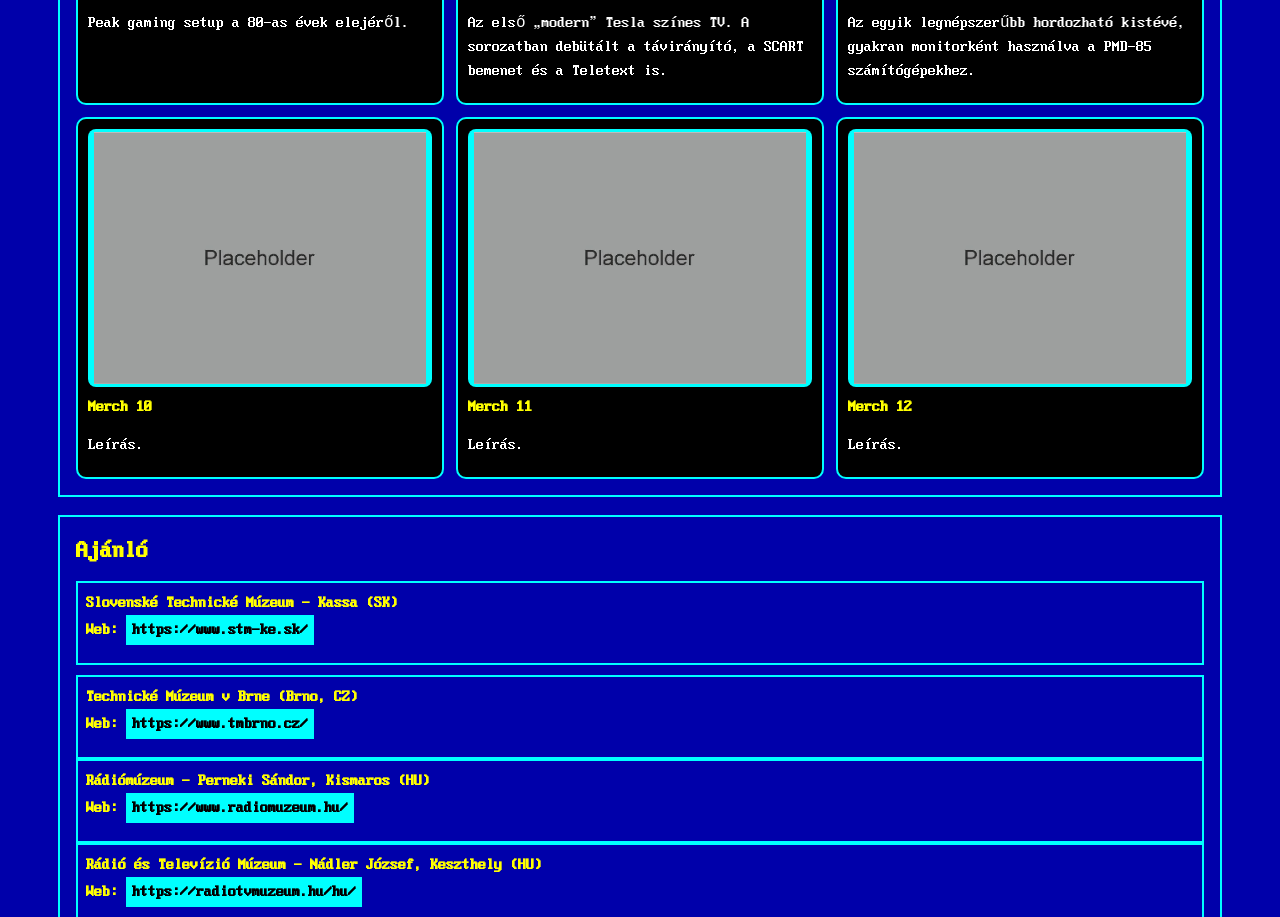
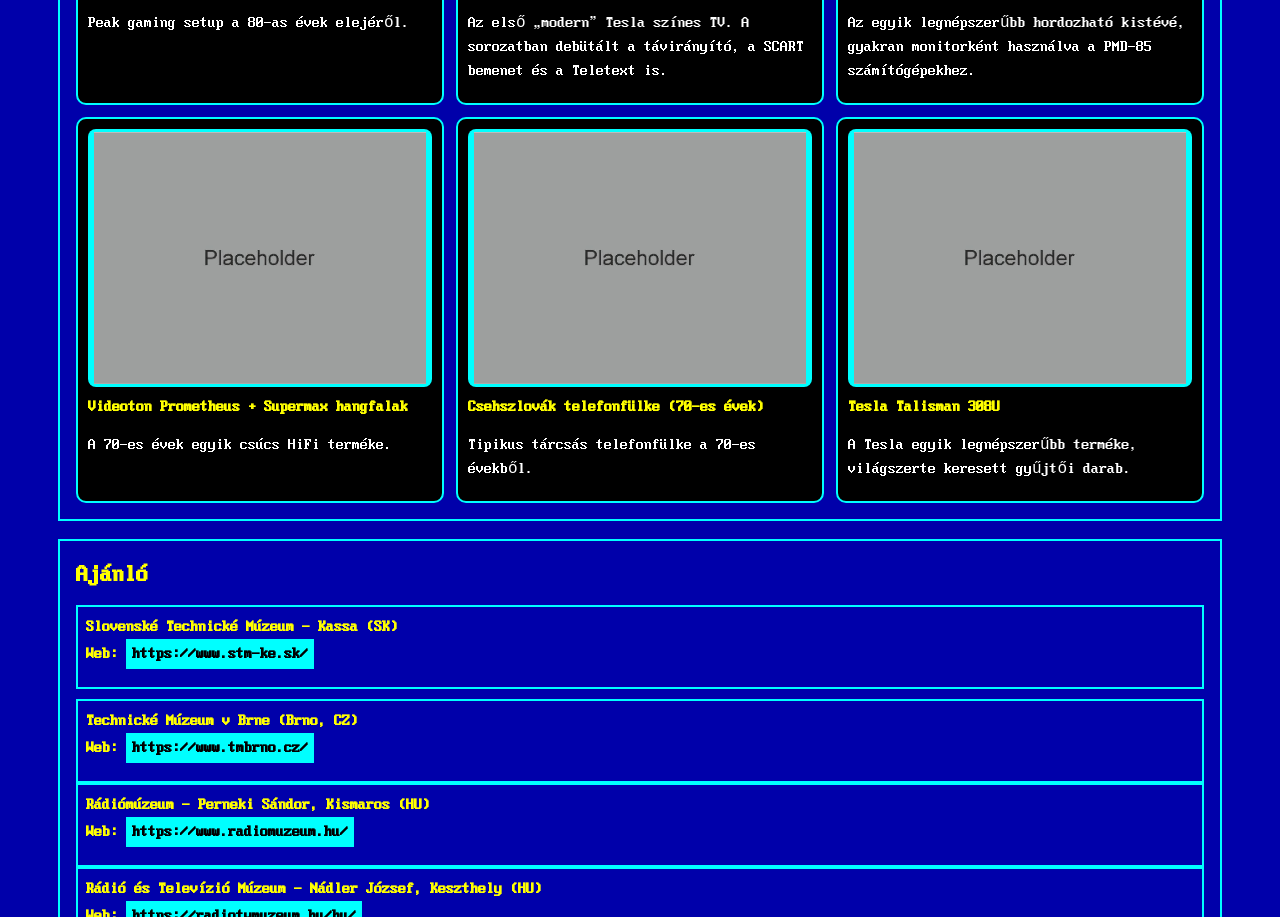
Before and after one commit to Kohuspeti/kistechnikaimuzeum, a plain HTML site: page index.html in a window 1280 px wide. Shown: the part 4150-5067 px from the top of the page. Drawn offline with Linux system fonts and the light colour scheme.

Commit message:
Add files via upload

```diff
--- a/index.html
+++ b/index.html
@@ -330,9 +330,21 @@
             <p data-i18n="merch.9.desc">Az egyik legnépszerűbb hordozható kistévé, gyakran monitorként használva a PMD-85 számítógépekhez.</p>
           </div>
 
-          <div class="product"><a href="assets/merch/full/merch_10.jpg" data-lightbox><img src="assets/merch/thumbs/merch_10.jpg" alt="Merch 10"></a><h3>Merch 10</h3><p>Leírás.</p></div>
-          <div class="product"><a href="assets/merch/full/merch_11.jpg" data-lightbox><img src="assets/merch/thumbs/merch_11.jpg" alt="Merch 11"></a><h3>Merch 11</h3><p>Leírás.</p></div>
-          <div class="product"><a href="assets/merch/full/merch_12.jpg" data-lightbox><img src="assets/merch/thumbs/merch_12.jpg" alt="Merch 12"></a><h3>Merch 12</h3><p>Leírás.</p></div>
+          <div class="product">
+  <a href="assets/merch/full/merch_10.jpg" data-lightbox><img src="assets/merch/thumbs/merch_10.jpg" alt="Merch 10"></a>
+  <h3 data-i18n="merch.10.title">Videoton Prometheus + Supermax hangfalak</h3>
+  <p data-i18n="merch.10.desc">A 70-es évek egyik csúcs HiFi terméke.</p>
+</div>
+          <div class="product">
+  <a href="assets/merch/full/merch_11.jpg" data-lightbox><img src="assets/merch/thumbs/merch_11.jpg" alt="Merch 11"></a>
+  <h3 data-i18n="merch.11.title">Csehszlovák telefonfülke (70-es évek)</h3>
+  <p data-i18n="merch.11.desc">Tipikus tárcsás telefonfülke a 70-es évekből.</p>
+</div>
+          <div class="product">
+  <a href="assets/merch/full/merch_12.jpg" data-lightbox><img src="assets/merch/thumbs/merch_12.jpg" alt="Merch 12"></a>
+  <h3 data-i18n="merch.12.title">Tesla Talisman 308U</h3>
+  <p data-i18n="merch.12.desc">A Tesla egyik legnépszerűbb terméke, világszerte keresett gyűjtői darab.</p>
+</div>
         </div>
       </section>
 
@@ -407,7 +419,10 @@
           /* ÚJ: 7–9 */
           'merch.7.title':'Junoszty 402B + Videoton Pong','merch.7.desc':'Peak gaming setup a 80-as évek elejéről.',
           'merch.8.title':'Tesla Color 416','merch.8.desc':'Az első „modern” Tesla színes TV. A sorozatban debütált a távirányító, a SCART bemenet és a Teletext is.',
-          'merch.9.title':'Tesla Merkur 2','merch.9.desc':'Az egyik legnépszerűbb hordozható kistévé, gyakran monitorként használva a PMD-85 számítógépekhez.'
+          'merch.9.title':'Tesla Merkur 2','merch.9.desc':'Az egyik legnépszerűbb hordozható kistévé, gyakran monitorként használva a PMD-85 számítógépekhez.',
+'merch.10.title':'Videoton Prometheus + Supermax hangfalak','merch.10.desc':'A 70-es évek egyik csúcs HiFi terméke.',
+          'merch.11.title':'Csehszlovák telefonfülke (70-es évek)','merch.11.desc':'Tipikus tárcsás telefonfülke a 70-es évekből.',
+          'merch.12.title':'Tesla Talisman 308U','merch.12.desc':'A Tesla egyik legnépszerűbb terméke, világszerte keresett gyűjtői darab.',
         },
         sk:{
           brand:'Malé technické múzeum',
@@ -436,7 +451,10 @@
           /* ÚJ: 7–9 */
           'merch.7.title':'Junosť 402B + Videoton Pong','merch.7.desc':'„Peak” herná zostava zo začiatku 80. rokov.',
           'merch.8.title':'Tesla Color 416','merch.8.desc':'Prvý „moderný” farebný TV Tesla. V tejto sérii debutovalo diaľkové ovládanie, vstup SCART a teletext.',
-          'merch.9.title':'Tesla Merkur 2','merch.9.desc':'Jeden z najobľúbenejších prenosných mini TV, často používaný ako monitor k počítačom PMD-85.'
+          'merch.9.title':'Tesla Merkur 2','merch.9.desc':'Jeden z najobľúbenejších prenosných mini TV, často používaný ako monitor k počítačom PMD-85.',
+'merch.10.title':'Videoton Prometheus + Supermax reproduktory','merch.10.desc':'Špičkový HiFi produkt 70. rokov.',
+          'merch.11.title':'Československá telefónna búdka (70. roky)','merch.11.desc':'Typická búdka s číselníkovým telefónom zo 70. rokov.',
+          'merch.12.title':'Tesla Talisman 308U','merch.12.desc':'Jeden z najobľúbenejších výrobkov Tesly, vyhľadávaný zberateľský kúsok na celom svete.',
         },
         en:{
           brand:'Small Technical Museum',
@@ -465,7 +483,10 @@
           /* ÚJ: 7–9 */
           'merch.7.title':'Yunost 402B + Videoton Pong','merch.7.desc':'Peak gaming setup from the early 1980s.',
           'merch.8.title':'Tesla Color 416','merch.8.desc':'The first “modern” Tesla color TV. This series introduced the remote control, SCART input, and Teletext.',
-          'merch.9.title':'Tesla Merkur 2','merch.9.desc':'One of the most popular portable mini-TVs, often used as a monitor for PMD-85 computers.'
+          'merch.9.title':'Tesla Merkur 2','merch.9.desc':'One of the most popular portable mini-TVs, often used as a monitor for PMD-85 computers.',
+'merch.10.title':'Videoton Prometheus + Supermax speakers','merch.10.desc':'One of the top HiFi products of the 1970s.',
+          'merch.11.title':'Czechoslovak telephone booth (1970s)','merch.11.desc':'Typical rotary dial phone booth from the 1970s.',
+          'merch.12.title':'Tesla Talisman 308U','merch.12.desc':'One of Tesla’s most popular products, a highly sought-after collector’s item worldwide.',
         }
       };
       const setLang=(l)=>{
```
